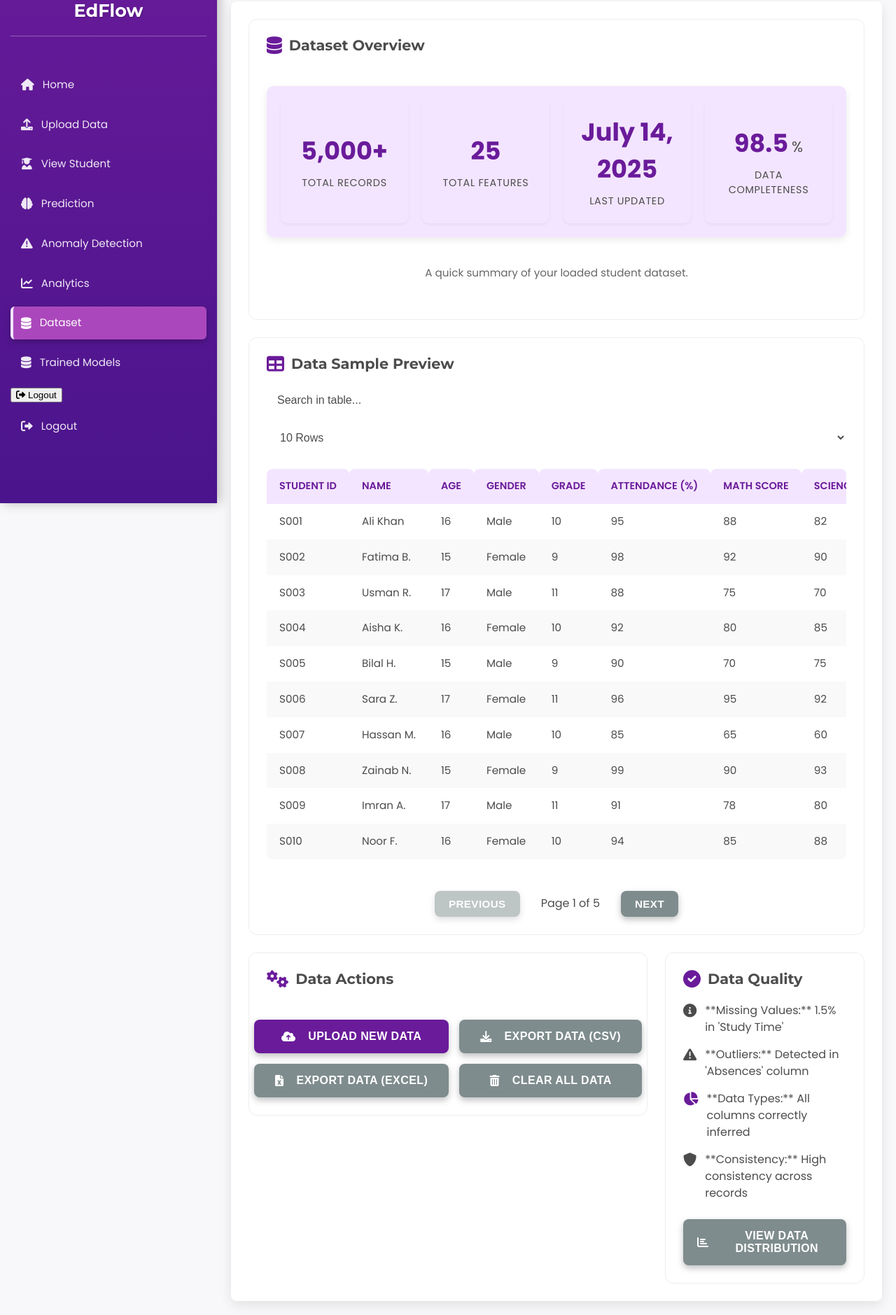
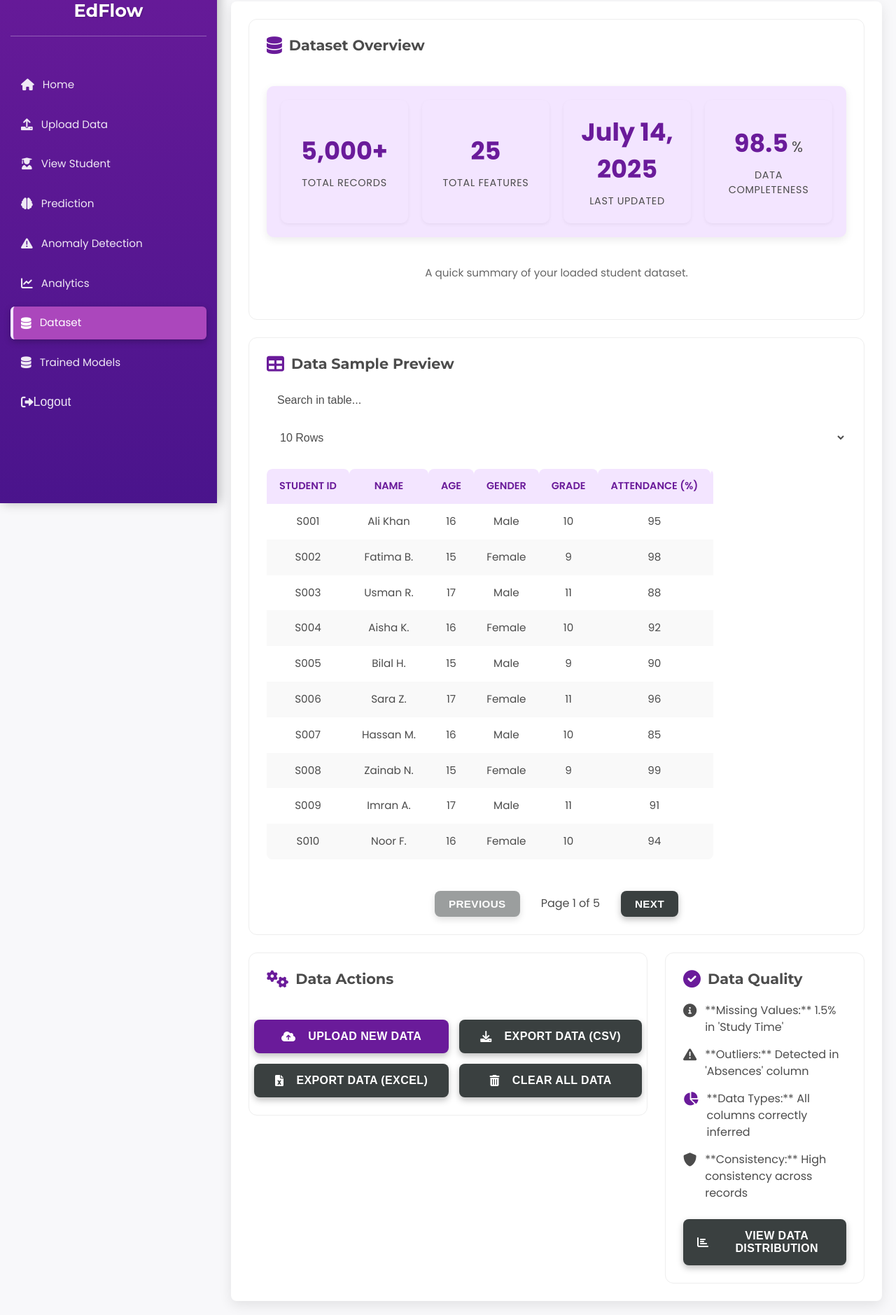
Before and after one commit to engumairahmed/EdFlow, a Flask app: page /dashboard/dataset in a window 1280 px wide. Shown: the part 121-2000 px from the top of the page at 70% size. Run offline with Flask 3, Linux system fonts and the light colour scheme; the visitor is signed in with stand-in values (Sample User, id 1); parts of the project's set-up code (start-up, migrations or seed data) failed here and were passed over; some libraries are stand-ins or nearby versions.

Commit message:
dasboard_styling_updated
logout button css updated , table setting , buttons click colour change

```diff
--- a/app/static/style.css
+++ b/app/static/style.css
@@ -74,6 +74,26 @@ p {
     z-index: 1000;
     transition: width 0.4s ease, min-width 0.4s ease, transform 0.4s ease;
 }
+.sidebar button {
+    display: flex;
+    align-items: center;
+    width: 280px;
+    padding: 20px 15px;
+    color: var(--white); /* Changed to white to match sidebar background */
+    text-decoration: none;
+    background: none;
+    border: none;
+    border-radius: 8px;
+    transition: width 0.4s ease, min-width 0.4s ease, transform 0.4s ease;
+    cursor: pointer;
+    text-align: left;
+    white-space: nowrap;
+
+
+
+}
+
+
 
 .sidebar.hidden {
     transform: translateX(-100%);
@@ -123,7 +143,8 @@ p {
     margin-bottom: 10px;
 }
 
-.sidebar-menu a {
+.sidebar-menu a ,
+.sidebar-menu button{
     color: rgba(255, 255, 255, 0.9);
     text-decoration: none;
     padding: 12px 15px;
@@ -135,19 +156,22 @@ p {
     font-size: 0.95em;
 }
 
-.sidebar-menu a i {
+.sidebar-menu a i,
+.sidebar-menu button {
     margin-right: 12px;
     font-size: 1.1em;
 }
 
-.sidebar-menu a:hover {
+.sidebar-menu a:hover,
+.sidebar-menu button:hover {
     background-color: var(--accent-purple);
     color: var(--white);
     transform: translateX(5px);
     box-shadow: 0 3px 10px rgba(0, 0, 0, 0.25);
 }
 
-.sidebar-menu a.active {
+.sidebar-menu a.active ,
+.sidebar-menu button.active{
     background-color: var(--accent-purple);
     color: var(--white);
     box-shadow: 0 3px 10px rgba(0, 0, 0, 0.25);
@@ -284,8 +308,8 @@ p {
     margin-top: 25px;
 }
 
-/* --- Button Styles --- */
-.btn {
+/* /////////////buton style/////////////// */
+ .btn {
     display: inline-flex;
     align-items: center;
     justify-content: center;
@@ -294,7 +318,8 @@ p {
     text-decoration: none;
     font-weight: 600;
     margin: 0 10px;
-    transition: background-color 0.3s ease, transform 0.2s ease, box-shadow 0.3s ease;
+    /* Transition time kam kiya hai taake effect tez ho */
+    transition: background-color 0.1s ease, transform 0.1s ease, box-shadow 0.1s ease;
     box-shadow: var(--button-shadow);
     text-transform: uppercase;
     letter-spacing: 0.4px;
@@ -308,21 +333,28 @@ p {
     color: var(--white);
 }
 
-.btn-primary:hover {
-    background-color: var(--dark-purple);
-    transform: translateY(-2px);
-    box-shadow: var(--button-hover-shadow);
+/* Click karne par color change aur "pressed" effect */
+.btn-primary:active {
+    background-color: var(--accent-purple); /* Yeh woh accent color hai jo aap chahte hain */
+    transform: scale(0.98); /* Button ko thoda chota karta hai, jaise dab raha ho */
+    box-shadow: inset 0 2px 4px rgba(0, 0, 0, 0.2); /* Andar ki taraf shadow banata hai */
 }
 
 .btn-secondary {
-    background-color: #7f8c8d;
+    background-color: #3a4040;
     color: var(--white);
 }
 
-.btn-secondary:hover {
-    background-color: #616a6b;
-    transform: translateY(-2px);
-    box-shadow: var(--button-hover-shadow);
+/* Click karne par color change aur "pressed" effect */
+.btn-secondary:active {
+    background-color: #7e8787; /* Dusra accent color */
+    transform: scale(0.98);
+    box-shadow: inset 0 2px 4px rgba(0, 0, 0, 0.2);
+}
+/* Add this new class to your CSS file */
+.btn.clicked {
+    transform: scale(0.98);
+    box-shadow: inset 0 2px 4px rgba(0, 0, 0, 0.2);
 }
 
 .btn i {
@@ -2003,7 +2035,7 @@ a {
 }
 
 .responsive-table-container {
-    width: 100%;
+    width: 77%;
     overflow-x: auto;
     -webkit-overflow-scrolling: touch;
     margin-bottom: 25px;
@@ -2022,7 +2054,7 @@ a {
     border: 1px solid var(--border-gray);
     /* Consistent borders */
     padding: 14px 18px;
-    text-align: left;
+    text-align: center;
     white-space: nowrap;
     overflow: hidden;
     text-overflow: ellipsis;
--- a/app/templates/dashboard/base.html
+++ b/app/templates/dashboard/base.html
@@ -61,9 +61,6 @@
 
                 <li><button onclick='openLogoutModal()'><i class="fas fa-sign-out-alt"></i> Logout</button></li>
 
-                <li><a href="{{ url_for('auth.logout') }}"
-                        class="{% if request.endpoint == 'auth.logout' %}active{% endif %}"><i {# CORRECTED: Changed
-                            from logout #} class="fas fa-sign-out-alt"></i> Logout</a></li>
             </ul>
         </div>
 
@@ -400,7 +397,24 @@ function closeModal(modalId) {
             });
         });
 
+        // Get all buttons with the class 'btn'
+        const buttons = document.querySelectorAll('.btn');
+
+        buttons.forEach(button => {
+            button.addEventListener('click', function () {
+                buttons.forEach(b => b.classList.remove('clicked'));
+
+                this.classList.add('clicked');
+
+                setTimeout(() => {
+                    this.classList.remove('clicked');
+                }, 2000); // 2000 milliseconds = 2 seconds
+            });
+        });
+
+
     </script>
+
 </body>
 
 </html>
```
Lines whose indentation alone changed are shown as unchanged.
